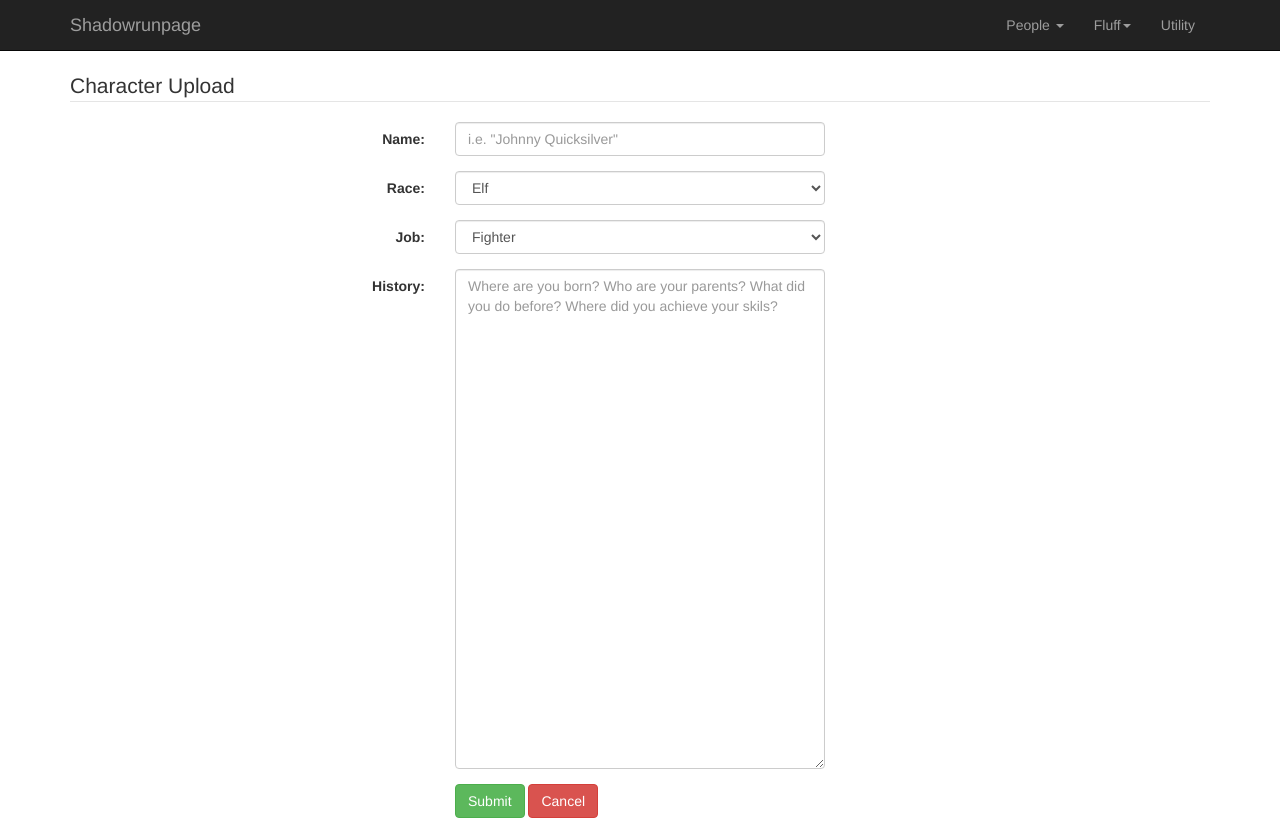
After one commit to JonasF84/shadowrunpage, a PHP site: page /html/characterupload.html in a window 1280 px wide. The commit adds this page. Run offline with PHP 8.4, Linux system fonts and the light colour scheme; some libraries are stand-ins or nearby versions.

Commit message:
added: characterupload.html, updated main.css and index.html

```diff
--- a/css/main.css
+++ b/css/main.css
@@ -2,18 +2,6 @@
     font-size: 32px;
 }
 
-
-.inverse-dropdown{
-  background-color: #222;
-  border-color: #080808;
-  &>li>a{
-    color: ##9D9D9D;
-    &:hover{
-      color: #fff;
-      background-color: #000;
-    }
-  }
-  &>.divider {
-    background-color: #000;
-  }
+#textarea {
+    height: 500px;
 }
--- /dev/null
+++ b/html/characterupload.html
@@ -0,0 +1,125 @@
+<!DOCTYPE html>
+<html>
+
+<head>
+    <title>Shadowrunpage</title>
+    <meta http-equiv="content-type" content="text/html; charset=UTF-8">
+    <link rel="stylesheet" type="text/css" href="../css/bootstrap.min.css" />
+    <link rel="stylesheet" type="text/css" href="../css/main.css" />
+    <script src="https://ajax.googleapis.com/ajax/libs/jquery/2.1.3/jquery.min.js"></script>
+    <script language="javascript" type="text/javascript" src="../js/bootstrap.min.js"></script>
+</head>
+
+<body>
+    <div class="navbar navbar-inverse navbar-static-top">
+        <div class="container">
+            <div class="navbar-header">
+                <a href="index.html" class="navbar-brand">Shadowrunpage</a>
+                <button type="button" class="navbar-toggle" data-toggle="collapse" data-target=".navbar-collapse">
+                    <span class="sr-only">Toggle navigation</span>
+                    <span class="icon-bar"></span>
+                    <span class="icon-bar"></span>
+                    <span class="icon-bar"></span>
+                </button>
+            </div>
+            <ul class="nav navbar-nav navbar-right collapse navbar-collapse" id="menu">
+                <li>
+                    <a href="#" data-toggle="dropdown">People <span class="caret"></span></a>
+                    <ul class="dropdown-menu">
+                        <li><a href="#">Character Showroom</a></li>
+                        <li class="divider"></li>
+                        <li><a href="#">Connections</a></li>
+                        <li class="divider"></li>
+                        <li><a href="#">Bad Guys</a></li>
+                    </ul>
+                </li>
+                <li>
+                    <a href="#" data-toggle="dropdown">Fluff<span class="caret"></span></a>
+                    <ul class="dropdown-menu">
+                        <li><a href="#">Log</a></li>
+                        <li class="divider"></li>
+                        <li><a href="#">POI</a></li>
+                        <li class="divider"></li>
+                        <li><a href="#">Bla</a></li>
+                    </ul>
+                </li>
+                <li><a href="#">Utility</a></li>
+            </ul>
+        </div>
+    </div>
+    <div class="container">
+        <form class="form-horizontal">
+            <fieldset>
+                <!-- Form Name -->
+                <legend>Character Upload</legend>
+
+                <!-- Text input-->
+                <div class="row">
+                    <div class="form-group">
+                        <label class="col-md-4 control-label" for="textinput">Name:</label>
+                        <div class="col-md-4">
+                            <input id="textinput" placeholder='i.e. "Johnny Quicksilver"' class="form-control input-md" type="text"> </input>
+                        </div>
+                    </div>
+                </div>
+
+                <!-- Select Basic -->
+                <div class="row">
+                    <div class="form-group">
+                        <label class="col-md-4 control-label" for="selectbasic">Race:</label>
+                        <div class="col-md-4">
+                            <select id="selectbasic" class="form-control">
+                                <option value="1">Elf</option>
+                                <option value="2">Dwarf</option>
+                                <option value="3">Human</option>
+                                <option value="4">Orc</option>
+                                <option value="5">Troll</option>
+                            </select>
+                        </div>
+                    </div>
+                </div>
+
+            <!-- Select Basic -->
+                <div class="row">
+                    <div class="form-group">
+                        <label class="col-md-4 control-label" for="selectbasic">Job:</label>
+                        <div class="col-md-4">
+                            <select id="selectbasic" class="form-control">
+                                <option value="1">Fighter</option>
+                                <option value="2">Hacker</option>
+                                <option value="3">Rigger</option>
+                                <option value="4">Wizard</option>
+                            </select>
+                        </div>
+                    </div>
+                </div>
+
+                <!-- Text area-->
+                <div class="row">
+                    <div class="form-group">
+                        <label class="col-md-4 control-label" for="textinput">History:</label>
+                        <div class="col-md-4">
+                            <textarea id="textarea" placeholder="Where are you born? Who are your parents? What did you do before? Where did you achieve your skils?" class="form-control input-md" type="text"></textarea>
+                        </div>
+                    </div>
+                </div>
+
+                <!-- Button (Double) -->
+                <div class="row">
+                    <div class="form-group">
+                    <div class="col-md-offset-4 col-md-8">
+                        <button id="button1id" class="btn btn-success">Submit</button>
+                        <button id="button2id" class="btn btn-danger">Cancel</button>
+                    </div>
+                </div>
+
+                </div>
+            </fieldset>
+        </form>
+
+    </div>
+
+
+</body>
+
+</html>
--- a/html/index.html
+++ b/html/index.html
@@ -23,7 +23,7 @@
             <ul class="nav navbar-nav navbar-right collapse navbar-collapse" id="menu">
                 <li>
                     <a href="#" data-toggle="dropdown">People <span class="caret"></span></a>
-                    <ul class="dropdown-menu inverse-dropdown">
+                    <ul class="dropdown-menu">
                         <li><a href="#">Character Showroom</a></li>
                         <li class="divider"></li>
                         <li><a href="#">Connections</a></li>
```
